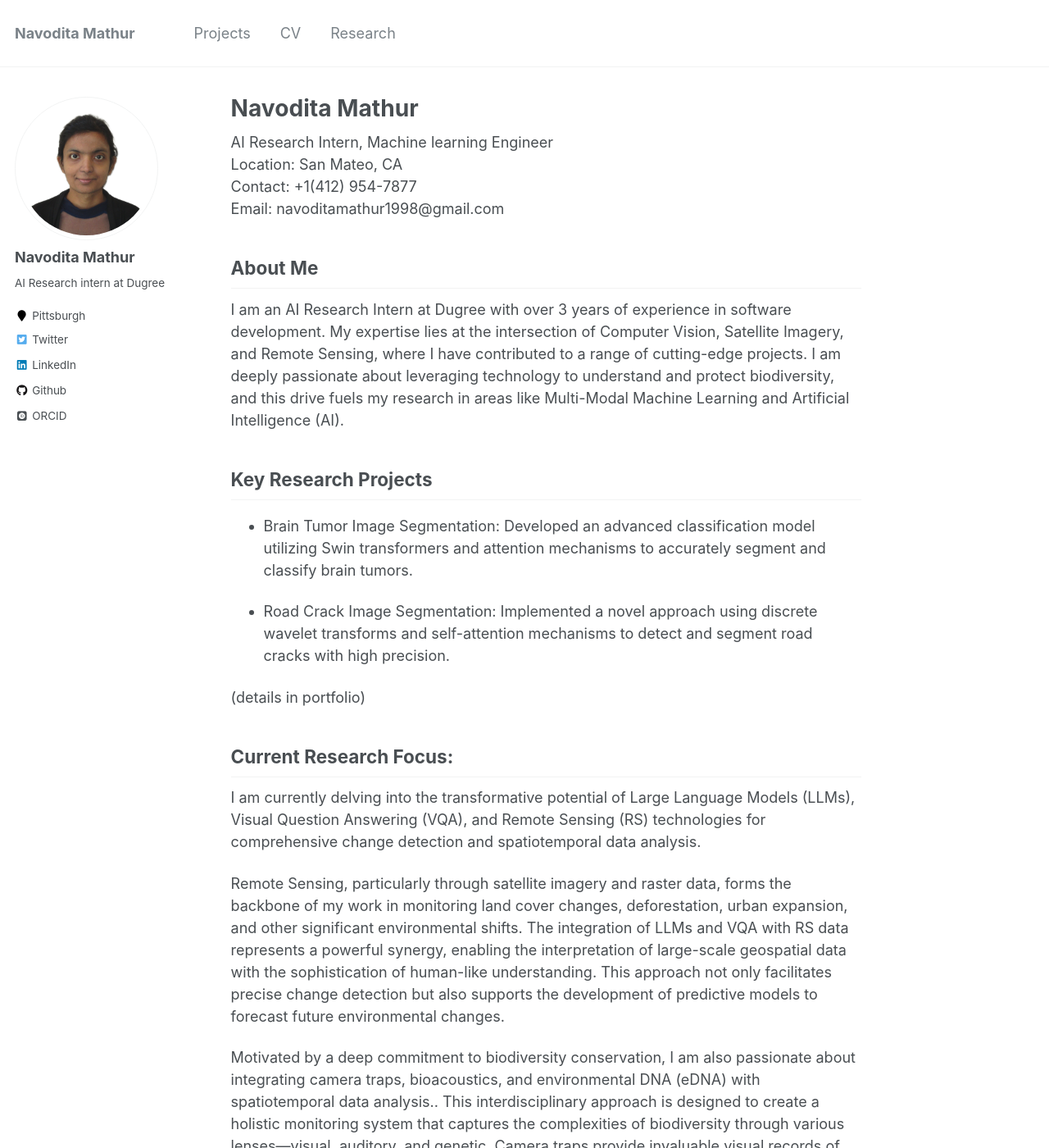
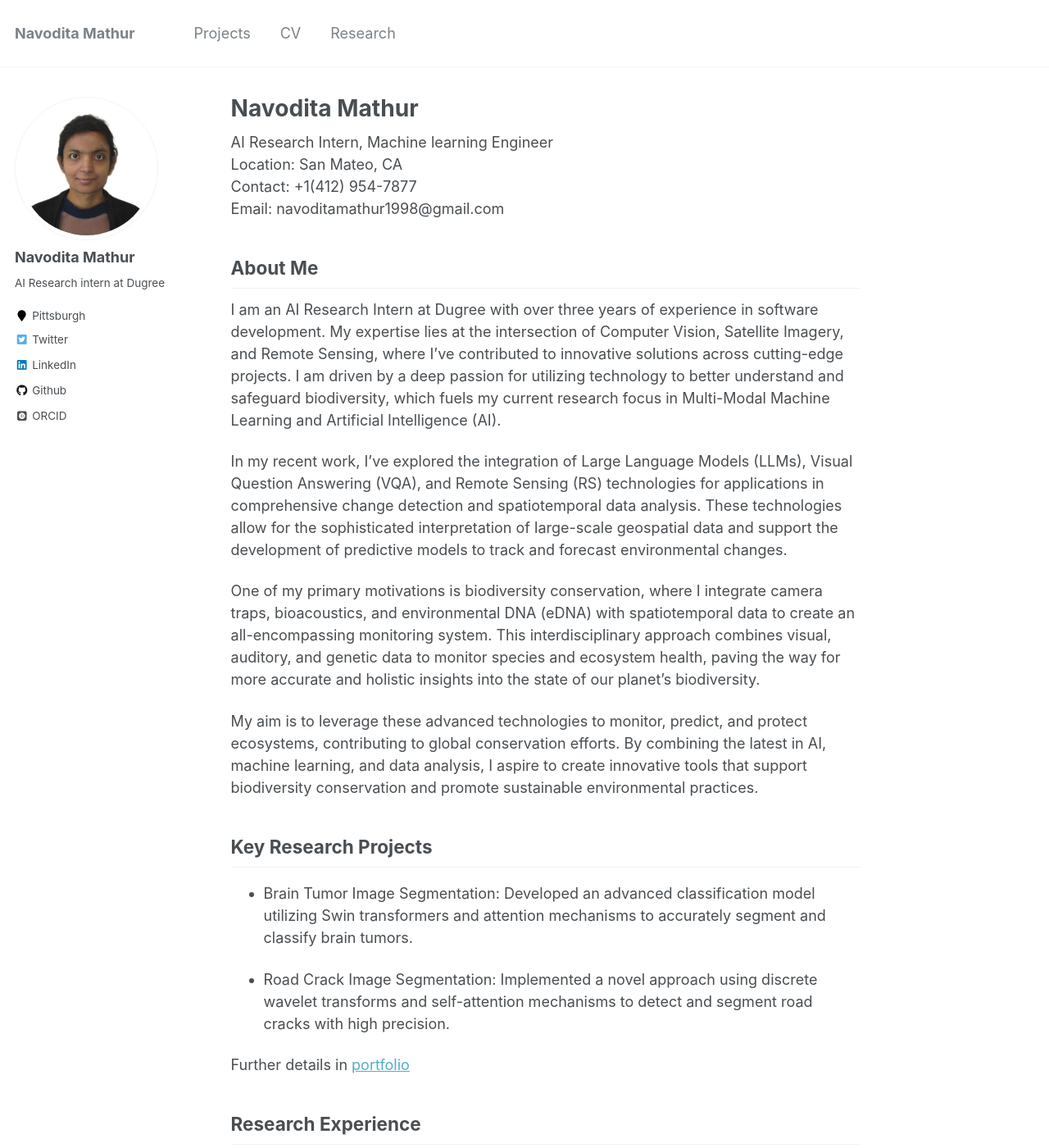
Before and after one commit to Navoditamathur/Navoditamathur.github.io, a Jekyll site: the page built from _pages/about.md, in a window 1280 px wide and 1400 px high. Shown: the whole window at 82% size. Built offline with Jekyll 4.4.1, drawn with Linux system fonts in a browser that asks for light colours; some web fonts are replaced; some of the changed text lies outside the part shown.

Commit message:
Update about.md

```diff
--- a/_pages/about.md
+++ b/_pages/about.md
@@ -15,7 +15,13 @@ Email: navoditamathur1998@gmail.com<br/>
 
 About Me
 ------
-I am an AI Research Intern at Dugree with over 3 years of experience in software development. My expertise lies at the intersection of Computer Vision, Satellite Imagery, and Remote Sensing, where I have contributed to a range of cutting-edge projects. I am deeply passionate about leveraging technology to understand and protect biodiversity, and this drive fuels my research in areas like  Multi-Modal Machine Learning and Artificial Intelligence (AI).
+I am an AI Research Intern at Dugree with over three years of experience in software development. My expertise lies at the intersection of Computer Vision, Satellite Imagery, and Remote Sensing, where I’ve contributed to innovative solutions across cutting-edge projects. I am driven by a deep passion for utilizing technology to better understand and safeguard biodiversity, which fuels my current research focus in Multi-Modal Machine Learning and Artificial Intelligence (AI).
+
+In my recent work, I’ve explored the integration of Large Language Models (LLMs), Visual Question Answering (VQA), and Remote Sensing (RS) technologies for applications in comprehensive change detection and spatiotemporal data analysis. These technologies allow for the sophisticated interpretation of large-scale geospatial data and support the development of predictive models to track and forecast environmental changes.
+
+One of my primary motivations is biodiversity conservation, where I integrate camera traps, bioacoustics, and environmental DNA (eDNA) with spatiotemporal data to create an all-encompassing monitoring system. This interdisciplinary approach combines visual, auditory, and genetic data to monitor species and ecosystem health, paving the way for more accurate and holistic insights into the state of our planet’s biodiversity.
+
+My aim is to leverage these advanced technologies to monitor, predict, and protect ecosystems, contributing to global conservation efforts. By combining the latest in AI, machine learning, and data analysis, I aspire to create innovative tools that support biodiversity conservation and promote sustainable environmental practices.
 
 Key Research Projects
 ------
@@ -26,17 +32,7 @@ Developed an advanced classification model utilizing Swin transformers and atten
 - Road Crack Image Segmentation:
 Implemented a novel approach using discrete wavelet transforms and self-attention mechanisms to detect and segment road cracks with high precision.
 
-(details in portfolio)
-
-Current Research Focus:
------
-I am currently delving into the transformative potential of Large Language Models (LLMs), Visual Question Answering (VQA), and Remote Sensing (RS) technologies for comprehensive change detection and spatiotemporal data analysis.
-
-Remote Sensing, particularly through satellite imagery and raster data, forms the backbone of my work in monitoring land cover changes, deforestation, urban expansion, and other significant environmental shifts. The integration of LLMs and VQA with RS data represents a powerful synergy, enabling the interpretation of large-scale geospatial data with the sophistication of human-like understanding. This approach not only facilitates precise change detection but also supports the development of predictive models to forecast future environmental changes.
-
-Motivated by a deep commitment to biodiversity conservation, I am also passionate about integrating camera traps, bioacoustics, and environmental DNA (eDNA) with spatiotemporal data analysis.. This interdisciplinary approach is designed to create a holistic monitoring system that captures the complexities of biodiversity through various lenses—visual, auditory, and genetic. Camera traps provide invaluable visual records of wildlife activity, allowing for the identification and tracking of species across different regions and timeframes. Bioacoustics complements this by capturing the sounds of species, such as bird songs or amphibian calls, which are critical indicators of ecosystem health. eDNA offers a groundbreaking method to detect species presence through genetic traces left in the environment, providing a non-invasive way to monitor biodiversity in various habitats.
-
-My ultimate goal is to apply these advanced technologies to monitor and preserve ecosystems, contributing to a deeper understanding and protection of our planet's natural heritage. By leveraging the latest advancements in AI, machine learning, and data analysis, I aspire to develop innovative solutions that not only enhance our ability to monitor environmental changes but also inform conservation strategies that protect the rich biodiversity of our planet. Through this work, I hope to make a meaningful contribution to the global efforts to preserve ecosystems and ensure a sustainable future for all species.
+Further details in [portfolio](avoditamathur.github.io/portfolio/)
 
 Research Experience
 ----
```
